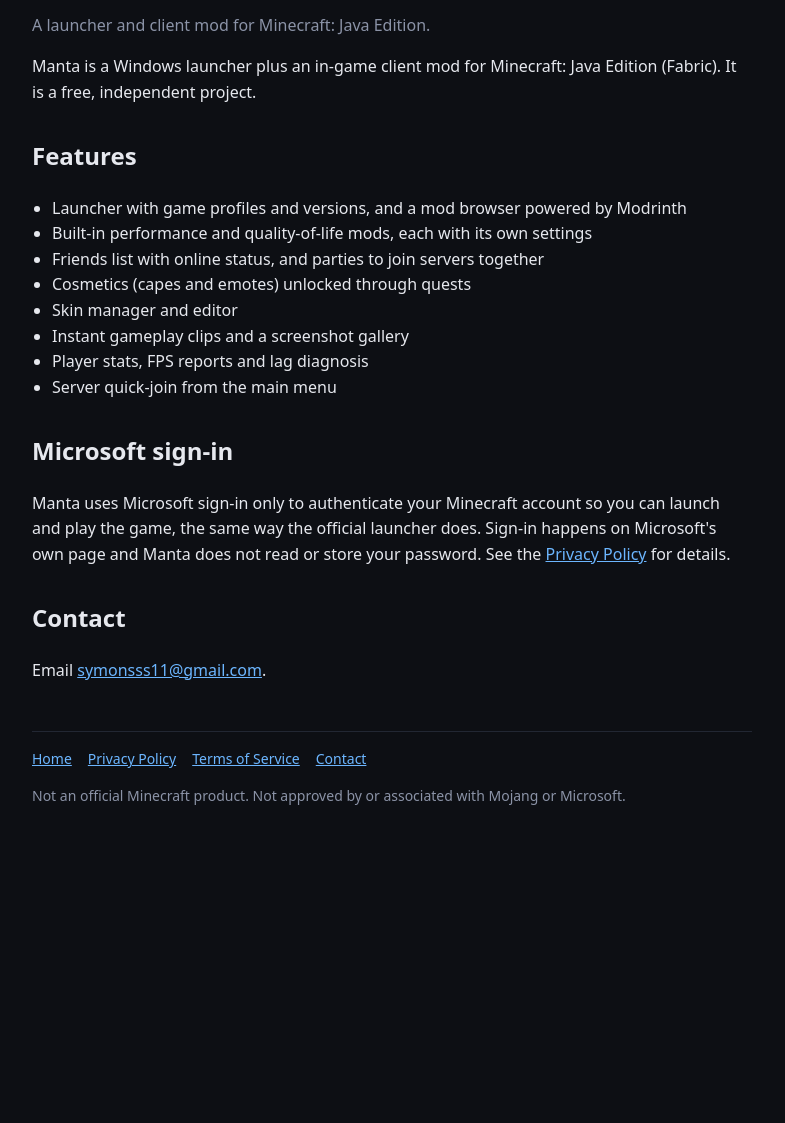
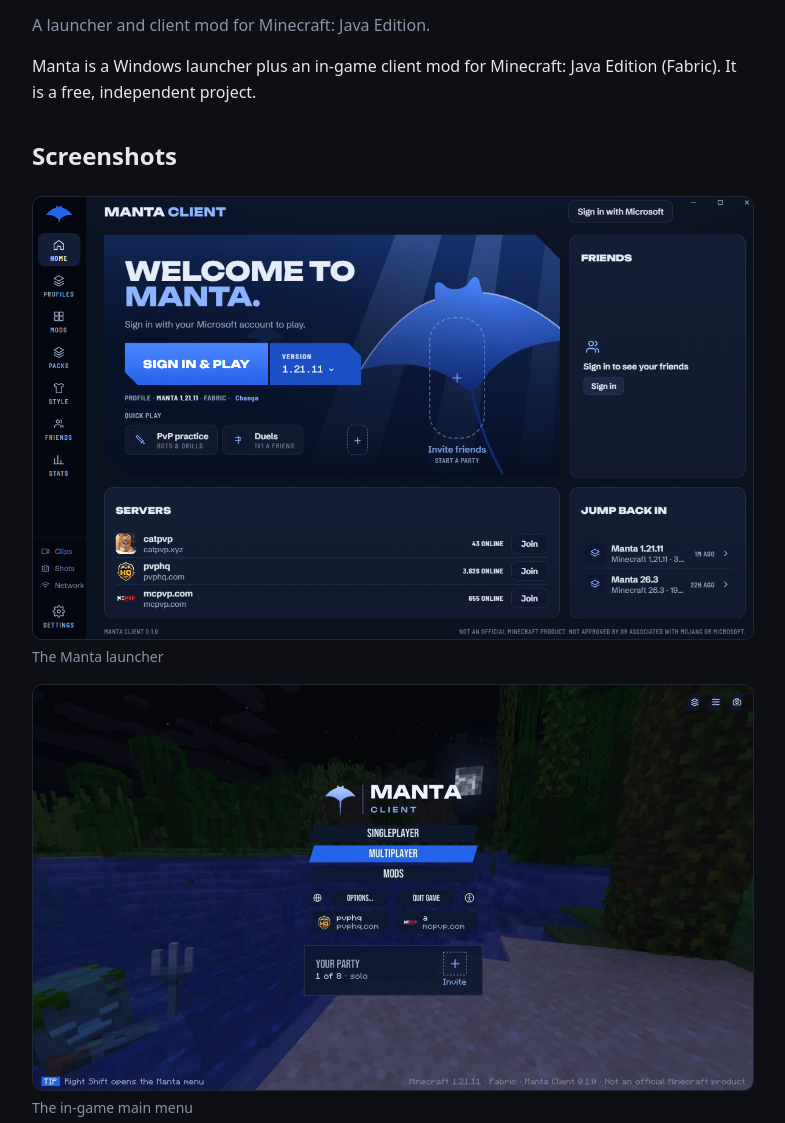
Before and after one commit to mantaclient/mantaclient.github.io, a plain HTML site: page index.html in a window 1280 px wide. Shown: the part 180-1303 px from the top of the page, without its empty margins (248-1033 px from the left). Before the commit the page ends 1065 px from the top, so only its background shows below. Drawn offline with Linux system fonts and the light colour scheme.

Commit message:
Add launcher and in-game menu screenshots
Co-Authored-By: Claude Opus 5.5 <noreply@anthropic.com>

```diff
--- a/index.html
+++ b/index.html
@@ -2,6 +2,9 @@
 <img class="logo" src="logo.png" alt="Manta">
 <h1>Manta Client</h1><p class="muted">A launcher and client mod for Minecraft: Java Edition.</p>
 <p>Manta is a Windows launcher plus an in-game client mod for Minecraft: Java Edition (Fabric). It is a free, independent project.</p>
+<h2>Screenshots</h2>
+<figure><img class="shot" src="launcher.png" alt="Manta launcher home screen" width="1185" height="728"><figcaption class="muted">The Manta launcher</figcaption></figure>
+<figure><img class="shot" src="ingame-menu.jpg" alt="Manta in-game main menu" width="1440" height="810"><figcaption class="muted">The in-game main menu</figcaption></figure>
 <h2>Features</h2>
 <ul>
 <li>Launcher with game profiles and versions, and a mod browser powered by Modrinth</li>
--- a/style.css
+++ b/style.css
@@ -6,3 +6,5 @@ a{color:#6cb6ff}nav a{margin-right:16px}
 .logo{max-width:260px;height:auto;display:block;margin-bottom:16px}
 ul{padding-left:20px}
 footer{margin-top:3rem;border-top:1px solid #222733;padding-top:16px;font-size:14px}
+.shot{width:100%;height:auto;border-radius:10px;border:1px solid #222733;display:block}
+figure{margin:16px 0}figcaption{font-size:14px;margin-top:6px}
```
Also changed, not shown: ingame-menu.jpg (added), launcher.png (added).
